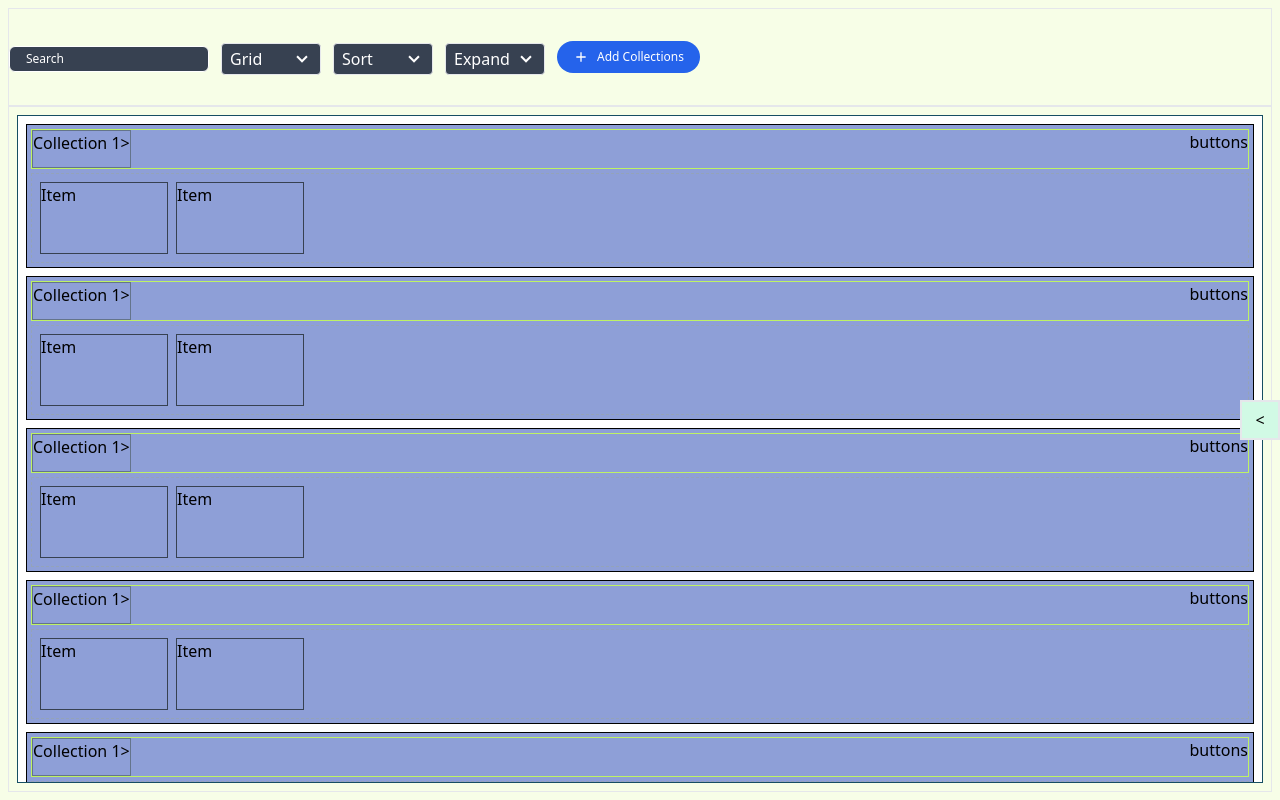
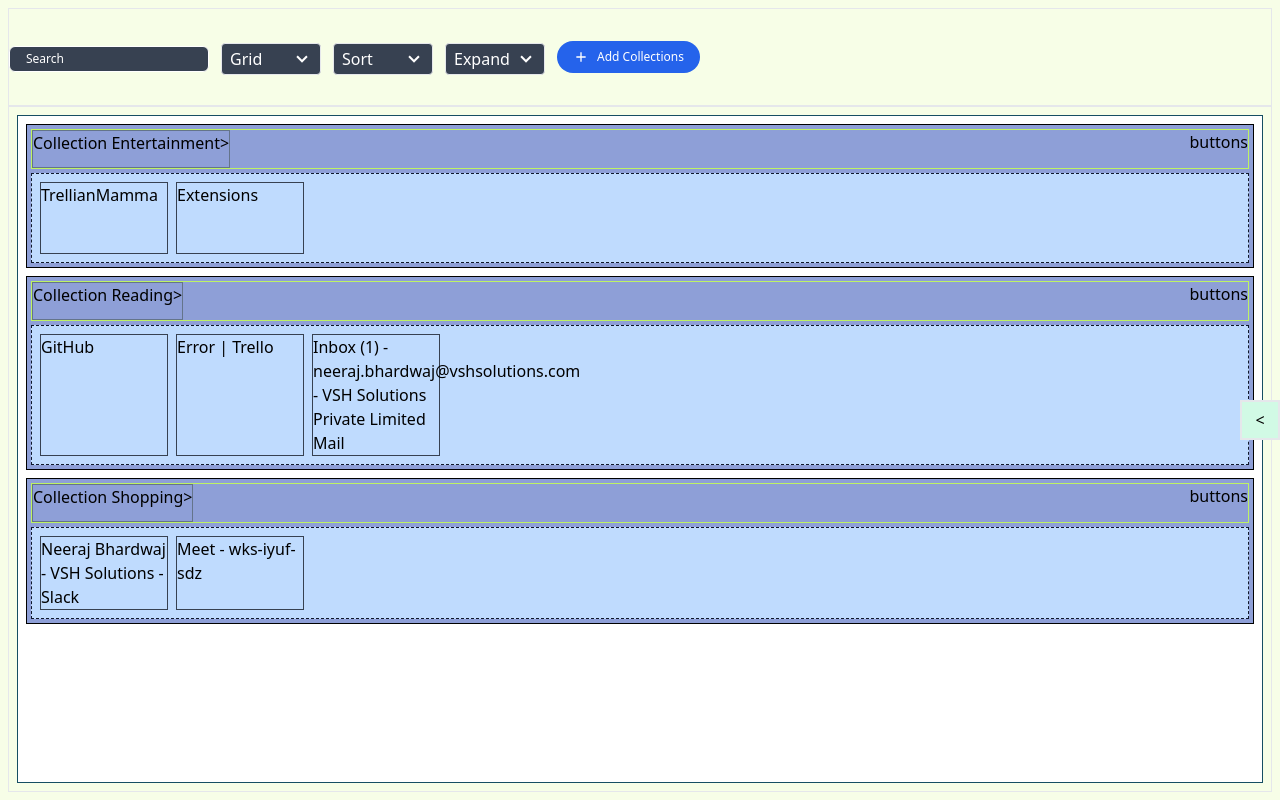
Before and after one commit to neerajb-dev/bookmark-manager-dnd, a React (Vite) app: page / in a window 1280 px wide. Built offline with nearby package versions, Linux system fonts and the light colour scheme.

Commit message:
collection list made droppable and items draggable

```diff
--- a/src/components/BookmarkManager/BookmarkManager.tsx
+++ b/src/components/BookmarkManager/BookmarkManager.tsx
@@ -1,11 +1,16 @@
-import React from 'react'
+import React, { useState } from 'react'
 import SidebarContextProvider from '../common/sidebarContextProvider/SidebarContext'
 import Collections from './Collections'
 import Criteria from './Criteria'
 import Sidebar from './Sidebar'
 import SidebarToggler from './SidebarToggler'
+import { collectionData as collectionResponse } from '../../data'
+import { CollectionResponse } from '../utils/types'
 
 const BookmarkManager: React.FC<{}> = () => {
+  const [collectionData, setCollectionData] =
+    useState<CollectionResponse>(collectionResponse)
+
   return (
     <SidebarContextProvider>
       <div
@@ -13,7 +18,7 @@ const BookmarkManager: React.FC<{}> = () => {
       >
         <Criteria />
         <Sidebar />
-        <Collections />
+        <Collections data={collectionData} />
         <SidebarToggler />
       </div>
     </SidebarContextProvider>
--- a/src/components/BookmarkManager/Collections/Collection.tsx
+++ b/src/components/BookmarkManager/Collections/Collection.tsx
@@ -1,15 +1,23 @@
 import React from 'react'
 import { useDrag } from 'react-dnd'
 import itemTypes from '../../utils/itemTypes'
+import { CollectionData } from '../../utils/types'
 import List from './List'
 
-const Collection = () => {
+interface CollectionProps {
+  data: CollectionData
+}
+
+const Collection: React.FC<CollectionProps> = ({ data }) => {
+  const { collection, sortedLists } = data
+
   const [{ isDragging }, collectionDraggable] = useDrag(() => ({
     type: itemTypes.COLLECTION,
     collect: (monitor) => ({
       isDragging: !!monitor.isDragging,
     }),
   }))
+
   return (
     <div
       className={`w-full border border-black p-1 mb-2 bg-blue-800 ${
@@ -19,12 +27,12 @@ const Collection = () => {
     >
       <div className="w-full h-10 border border-lime-300 mb-1 flex justify-between">
         <div className="flex justify-between align- border border-slate-500">
-          <span>Collection 1</span>
+          <span>Collection {collection.title}</span>
           <span>{'>'}</span>
         </div>
         <div className="flex justify-between border-slate-500">buttons</div>
       </div>
-      <List />
+      <List data={sortedLists} />
     </div>
   )
 }
--- a/src/components/BookmarkManager/Collections/Collections.tsx
+++ b/src/components/BookmarkManager/Collections/Collections.tsx
@@ -1,12 +1,17 @@
 import React, { useContext } from 'react'
 import { SidebarContext } from '../../common/sidebarContextProvider/SidebarContext'
+import { CollectionResponse } from '../../utils/types'
 import CollectionsContainer from './CollectionsContainer'
 
-const Collections = () => {
+interface CollectionsProps {
+  data: CollectionResponse
+}
+
+const Collections: React.FC<CollectionsProps> = ({ data }) => {
   const { colSpan } = useContext(SidebarContext)
   return (
     <div className={`${colSpan} row-[span_8] p-2 lg:${colSpan} border p-2`}>
-      <CollectionsContainer />
+      <CollectionsContainer allCollections={data} />
     </div>
   )
 }
--- a/src/components/BookmarkManager/Collections/CollectionsContainer.tsx
+++ b/src/components/BookmarkManager/Collections/CollectionsContainer.tsx
@@ -1,9 +1,16 @@
 import React from 'react'
 import { useDrop } from 'react-dnd'
 import itemTypes from '../../utils/itemTypes'
+import { CollectionResponse } from '../../utils/types'
 import Collection from './Collection'
 
-const CollectionsContainer = () => {
+interface CollectionsContainerProps {
+  allCollections: CollectionResponse
+}
+
+const CollectionsContainer: React.FC<CollectionsContainerProps> = ({
+  allCollections,
+}) => {
   const [{ isOver }, collectionDropZone] = useDrop(() => ({
     accept: itemTypes.COLLECTION,
     collect: (monitor) => ({
@@ -17,13 +24,9 @@ const CollectionsContainer = () => {
         isOver ? 'bg-red-300' : 'bg-white'
       }`}
     >
-      <Collection />
-      <Collection />
-      <Collection />
-      <Collection />
-      <Collection />
-      <Collection />
-      <Collection />
+      {allCollections.map((collection) => {
+        return <Collection data={collection} key={collection.collection.id} />
+      })}
     </div>
   )
 }
--- a/src/components/BookmarkManager/Collections/Item.tsx
+++ /dev/null
@@ -1,7 +0,0 @@
-import React from 'react'
-
-const Item = () => {
-  return <div className="w-32 min-h-[72px] border border-gray-700">Item</div>
-}
-
-export default Item
--- a/src/components/BookmarkManager/Collections/List.tsx
+++ b/src/components/BookmarkManager/Collections/List.tsx
@@ -1,13 +1,33 @@
 import React from 'react'
-import Item from './Item'
+import { useDrop } from 'react-dnd'
+import itemTypes from '../../utils/itemTypes'
+import { ListItem as ItemType } from '../../utils/types'
+import ListItem from './ListItem'
 
-const List = () => {
+interface ListProps {
+  data: ItemType[]
+}
+
+const List: React.FC<ListProps> = ({ data }) => {
+  const [{ isOver }, listItemDrop] = useDrop({
+    accept: itemTypes.LISTITEM,
+    drop: (item) => {
+      console.log(item)
+    },
+    collect: (monitor) => ({
+      isOver: !!monitor.isOver(),
+    }),
+  })
   return (
     <div
-      className={`w-full min-h-[32px] border border-dashed border-slate-400 flex flex-wrap p-2 gap-2`}
+      className={`w-full min-h-[32px] border border-dashed border-slate-900 flex flex-wrap p-2 gap-2 ${
+        isOver ? 'bg-slate-300' : 'bg-blue-200'
+      }`}
+      ref={listItemDrop}
     >
-      <Item />
-      <Item />
+      {data.map((item) => {
+        return <ListItem data={item} key={item.id} />
+      })}
     </div>
   )
 }
--- /dev/null
+++ b/src/components/BookmarkManager/Collections/ListItem.tsx
@@ -0,0 +1,32 @@
+import React from 'react'
+import { useDrag } from 'react-dnd'
+import itemTypes from '../../utils/itemTypes'
+import { ListItem as ItemType } from '../../utils/types'
+
+interface ListItemProps {
+  data: ItemType
+}
+
+const ListItem: React.FC<ListItemProps> = ({ data }) => {
+  const [{ isDragging }, listItemDrag] = useDrag(() => ({
+    type: itemTypes.LISTITEM,
+    item: {
+      id: data.id,
+    },
+    collect: (monitor) => ({
+      isDragging: !!monitor.isDragging(),
+    }),
+  }))
+  return (
+    <div
+      className={`w-32 min-h-[72px] border border-gray-700 ${
+        isDragging ? 'bg-blue-500' : 'bg-gree-100'
+      }`}
+      ref={listItemDrag}
+    >
+      {data.title}
+    </div>
+  )
+}
+
+export default ListItem
--- a/src/components/utils/itemTypes.ts
+++ b/src/components/utils/itemTypes.ts
@@ -1,13 +1,13 @@
 type ItemTypes = {
   COLLECTION: 'collection'
-  BOOKMARK: 'bookmark'
+  LISTITEM: 'listItem'
   TAB: 'tab'
   WINDOW: 'window'
 }
 
 const itemTypes: ItemTypes = {
   COLLECTION: 'collection',
-  BOOKMARK: 'bookmark',
+  LISTITEM: 'listItem',
   TAB: 'tab',
   WINDOW: 'window',
 }
--- a/src/components/utils/types.ts
+++ b/src/components/utils/types.ts
@@ -7,7 +7,7 @@ export interface Collection {
   user: string
 }
 
-export interface SortedLists {
+export interface ListItem {
   id: string
   name: string
   title: string
@@ -20,7 +20,7 @@ export interface SortedLists {
 
 export interface CollectionData {
   collection: Collection
-  sortedLists: SortedLists[]
+  sortedLists: ListItem[]
 }
 
 export interface Tab {
```
